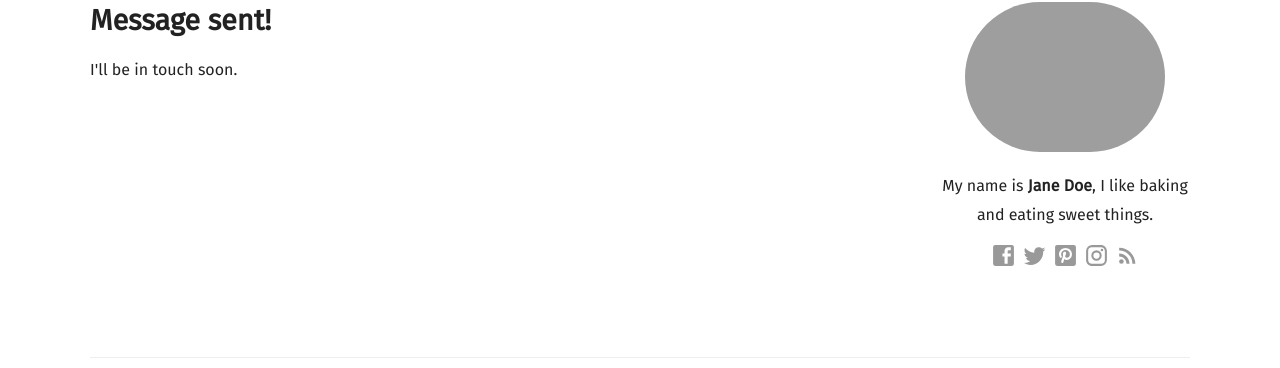
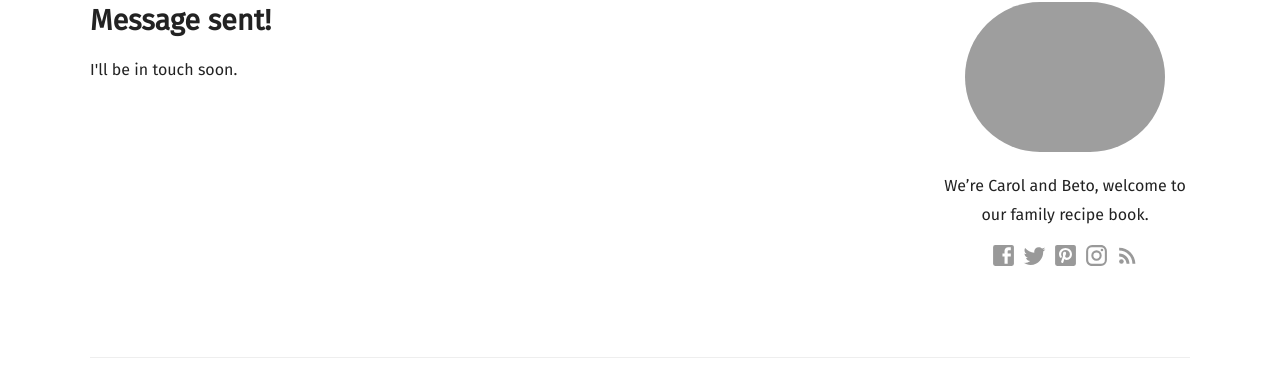
Before and after one commit to hsteinshiromoto/book.recipes, a Jekyll site: the page built from contact-success.html, in a window 1280 px wide. Shown: the part 326-694 px from the top of the page. Built offline with Jekyll 4.4.1, drawn with Linux system fonts in a browser that asks for light colours; some web fonts are replaced.

Commit message:
Improve sidebar

```diff
--- a/_data/sidebar.yml
+++ b/_data/sidebar.yml
@@ -1,5 +1,5 @@
 author_image: /images/author.jpg
-description_markdown: "My name is **Jane Doe**, I like baking and eating sweet things."
+description_markdown: "We're Carol and Beto, welcome to our family recipe book."
 facebook: CloudCannon
 twitter: CloudCannon
 pinterest: pinterest
```
